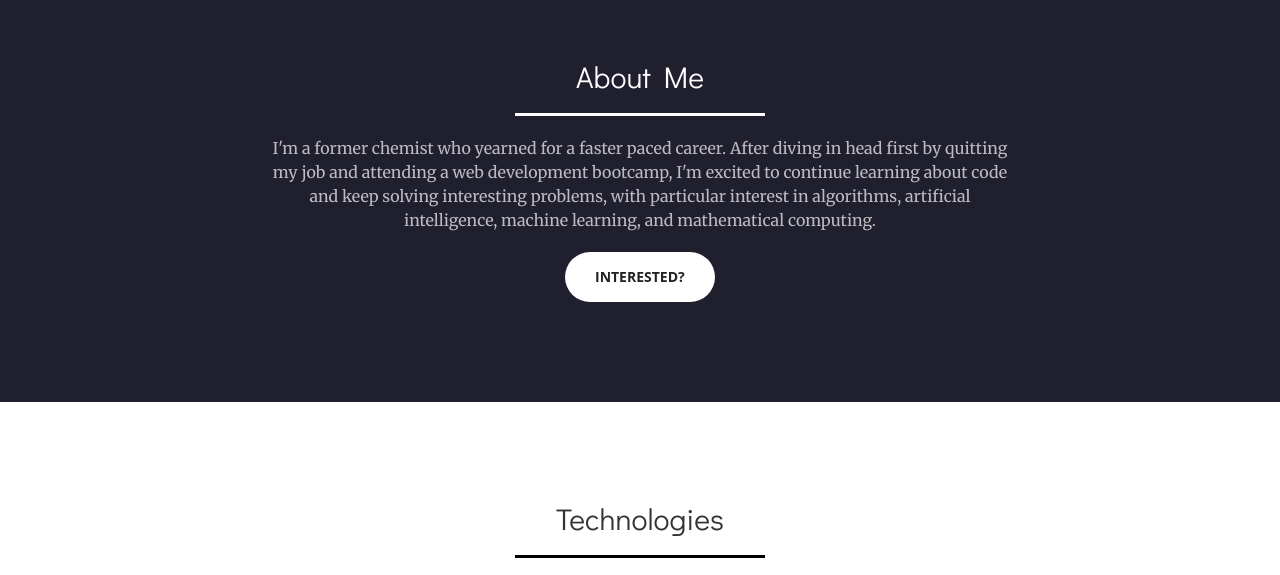
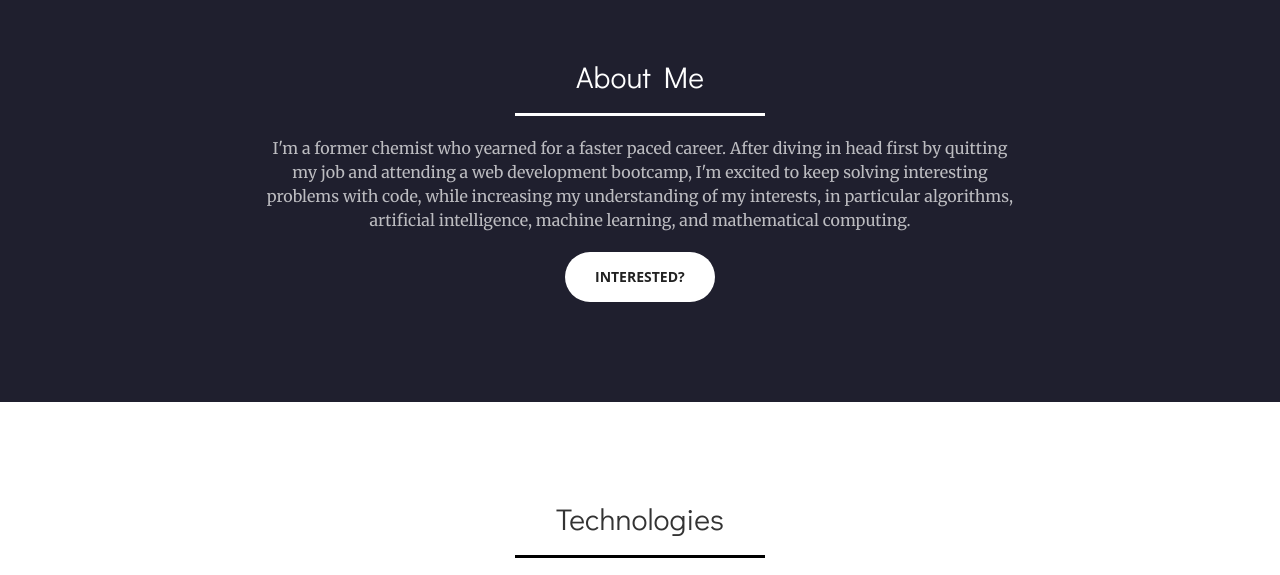
Before and after one commit to nathanielslong/nathanielslong.github.io, a website: page index.html in a window 1280 px wide. Shown: the part 840-1415 px from the top of the page. Drawn offline with nearby package versions, Linux system fonts and the light colour scheme.

Commit message:
more about me editing

```diff
--- a/index.html
+++ b/index.html
@@ -81,7 +81,7 @@
           <div class="col-lg-8 col-lg-offset-2 text-center">
             <h2 class="section-heading">About Me</h2>
             <hr class="light">
-            <p class="text-faded">I'm a former chemist who yearned for a faster paced career. After diving in head first by quitting my job and attending a web development bootcamp, I'm excited to continue learning about code and keep solving interesting problems, with particular interest in algorithms, artificial intelligence, machine learning, and mathematical computing.</p>
+            <p class="text-faded">I'm a former chemist who yearned for a faster paced career. After diving in head first by quitting my job and attending a web development bootcamp, I'm excited to keep solving interesting problems with code, while increasing my understanding of my interests, in particular algorithms, artificial intelligence, machine learning, and mathematical computing.</p>
             <a href="#services" class="page-scroll btn btn-default btn-xl sr-button">Interested?</a>
           </div>
         </div>
```
